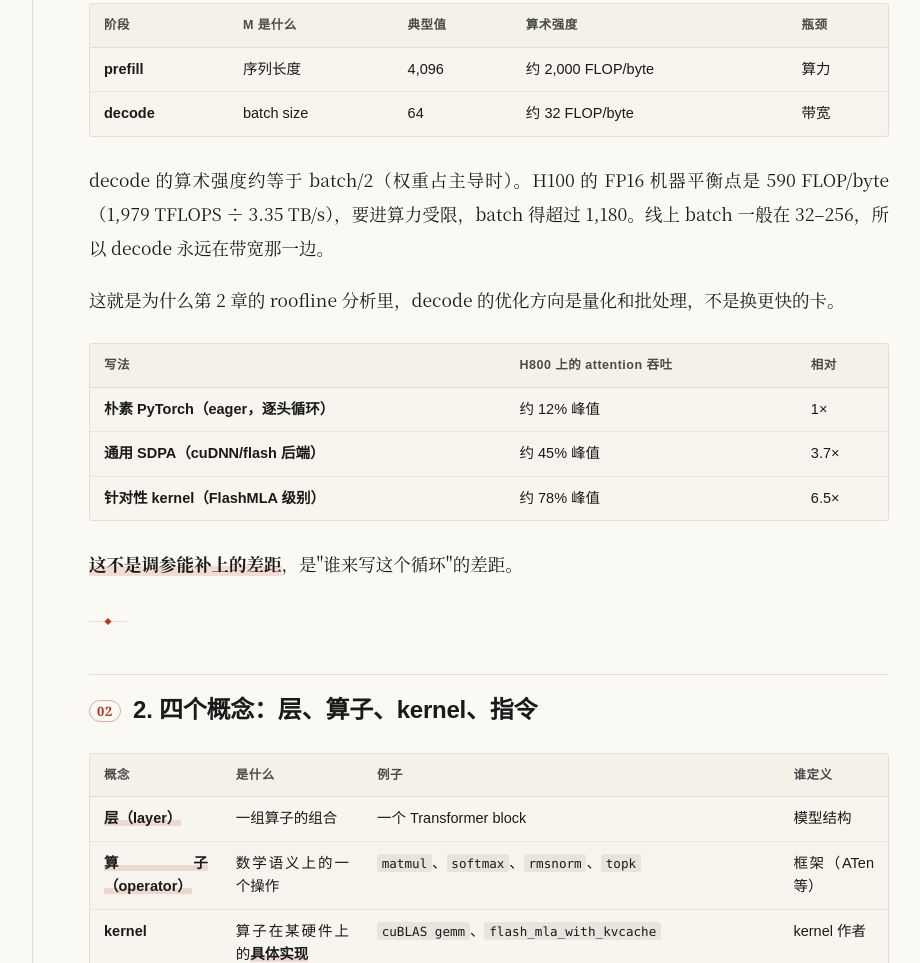
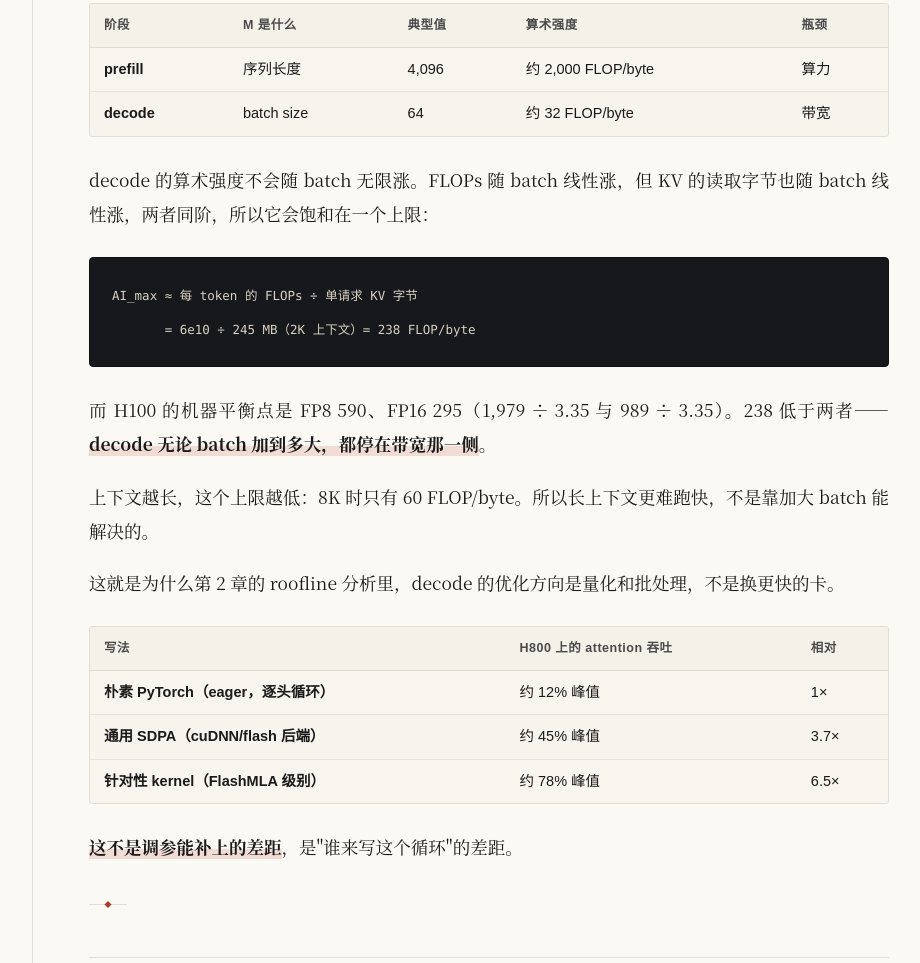
Before and after one commit to nuaahuang/agent-platform-at-scale, a plain HTML site: page docs/10A-kernels.html in a window 1280 px wide. Shown: the part 1236-2199 px from the top of the page, without its empty margins (267-1187 px from the left). Drawn offline with Linux system fonts and the light colour scheme.

Commit message:
fix(A,10A): 1,979 TFLOPS 是 FP8 稠密峰值，不是 FP16
用户问'8 是不是 8 卡'时顺带发现的标注错误。

- 附录 A §7 把 1,979 标成'稠密 FP16 峰值'，实际 FP16 稠密只有 989，
  1,979 是 FP8 稠密（或 FP16 稀疏）
- 10A 用 1,979 算 FP16 机器平衡点 590，实际 FP16 应除以 989 = 295
- 更关键：decode 的算术强度不会随 batch 无限涨，FLOPs 与 KV 字节同阶，
  AI 饱和在 238（2K）/60（8K），低于两个平衡点 → 永远带宽受限
- 原文'batch 得超过 1,180'的说法作废

```diff
--- a/docs/10A-kernels.html
+++ b/docs/10A-kernels.html
@@ -235,7 +235,11 @@ blockquote p{margin:.4em 0}
 <p>它有个性质决定了推理的整个性能形状：<strong>M 越小越吃亏</strong>。因为权重矩阵只读一遍就能被 M 行输入共用，M 大时权重被摊薄，算力喂得饱；M 小时每个 token 都要重读一遍权重，卡在带宽上。</p>
 <p>prefill 和 decode 的差别就在这个 M 上：</p>
 <div class="table-wrap"><table class="table"><thead><tr><th>阶段</th><th>M 是什么</th><th>典型值</th><th>算术强度</th><th>瓶颈</th></tr></thead><tbody><tr><td>prefill</td><td>序列长度</td><td>4,096</td><td>约 2,000 FLOP/byte</td><td>算力</td></tr><tr><td>decode</td><td>batch size</td><td>64</td><td>约 32 FLOP/byte</td><td>带宽</td></tr></tbody></table></div>
-<p>decode 的算术强度约等于 batch/2（权重占主导时）。H100 的 FP16 机器平衡点是 590 FLOP/byte（1,979 TFLOPS ÷ 3.35 TB/s），要进算力受限，batch 得超过 1,180。线上 batch 一般在 32–256，所以 decode 永远在带宽那一边。</p>
+<p>decode 的算术强度不会随 batch 无限涨。FLOPs 随 batch 线性涨，但 KV 的读取字节也随 batch 线性涨，两者同阶，所以它会饱和在一个上限：</p>
+<figure class="code code--ascii"><button class="copy" type="button">复制</button><pre><code>AI_max ≈ 每 token 的 FLOPs ÷ 单请求 KV 字节
+       = 6e10 ÷ 245 MB（2K 上下文）= 238 FLOP/byte</code></pre></figure>
+<p>而 H100 的机器平衡点是 FP8 590、FP16 295（1,979 ÷ 3.35 与 989 ÷ 3.35）。238 低于两者——<strong>decode 无论 batch 加到多大，都停在带宽那一侧</strong>。</p>
+<p>上下文越长，这个上限越低：8K 时只有 60 FLOP/byte。所以长上下文更难跑快，不是靠加大 batch 能解决的。</p>
 <p>这就是为什么第 2 章的 roofline 分析里，decode 的优化方向是量化和批处理，不是换更快的卡。</p>
 <div class="table-wrap"><table class="table"><thead><tr><th>写法</th><th>H800 上的 attention 吞吐</th><th>相对</th></tr></thead><tbody><tr><td>朴素 PyTorch（eager，逐头循环）</td><td>约 12% 峰值</td><td>1×</td></tr><tr><td>通用 SDPA（cuDNN/flash 后端）</td><td>约 45% 峰值</td><td>3.7×</td></tr><tr><td>针对性 kernel（FlashMLA 级别）</td><td>约 78% 峰值</td><td>6.5×</td></tr></tbody></table></div>
 <p><strong>这不是调参能补上的差距</strong>，是"谁来写这个循环"的差距。</p>
```
Also changed, not shown: docs/A-model-physics.html (+1 -1 lines), docs/index.html (+1 -1 lines), 2 other files.
